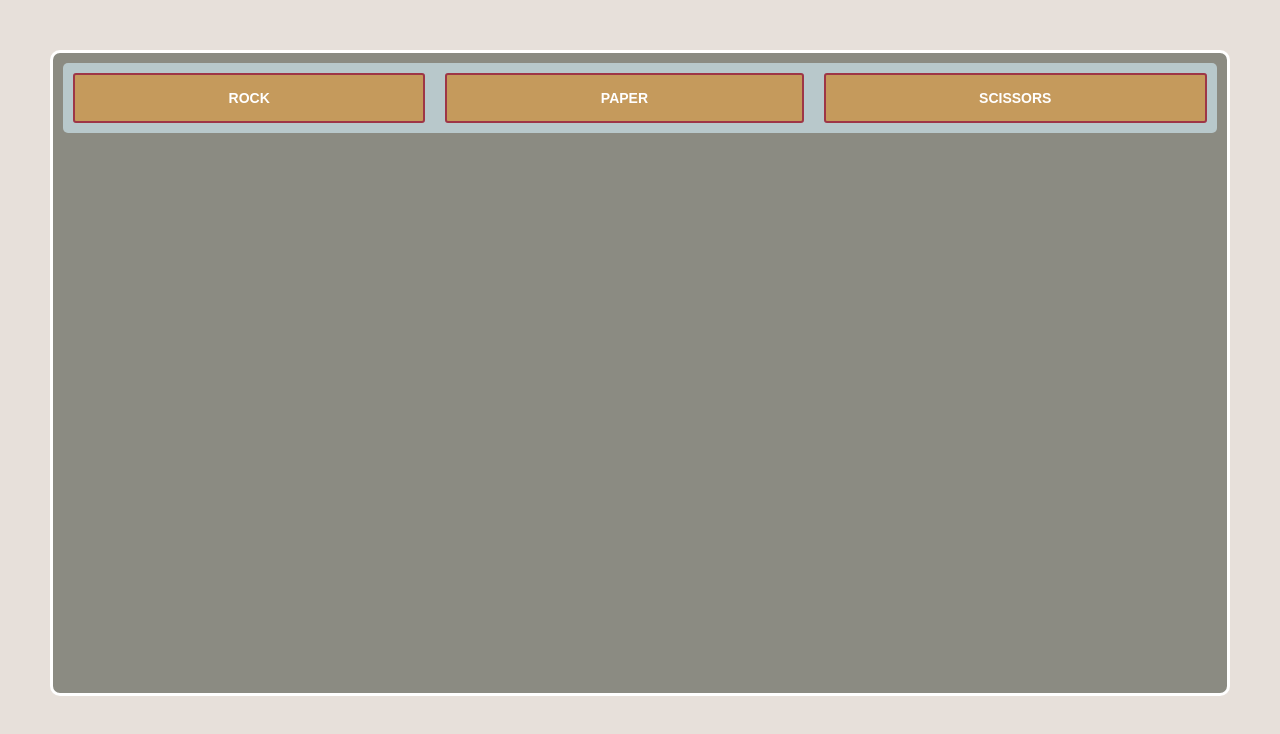
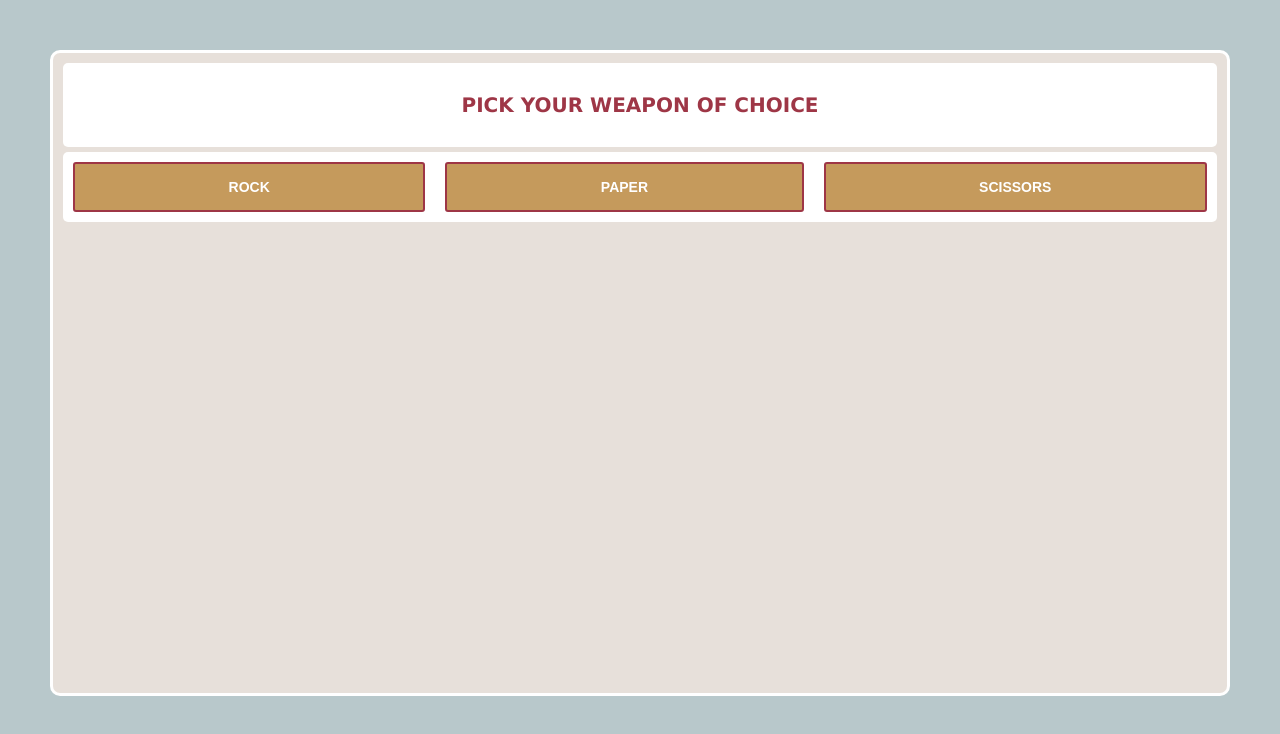
Before and after one commit to ManonLef/RPS-2022, a plain HTML site: page index.html in a window 1280 px wide. Drawn offline with Linux system fonts and the light colour scheme.

Commit message:
add header "topSection" for starting message

```diff
--- a/index.html
+++ b/index.html
@@ -11,7 +11,9 @@
 <body>
     <!--modal-->
     <div class="modal">
-
+    <!--Top message-->
+        <div id="topSection">
+        </div>
     <!--buttons-->
         <div id="buttons">
             <button id="rock">ROCK</button>
@@ -20,9 +22,8 @@
         </div>
 
     <!--Results-->
-    <div id="result">
-
-    </div>
+        <div id="result">
+        </div>
     </div>
 
 </body>
--- a/script.js
+++ b/script.js
@@ -1,5 +1,8 @@
 let computerScore = 0;
 let playerScore = 0;
+
+const topSection = document.querySelector('#topSection')
+topSection.textContent = "PICK YOUR WEAPON OF CHOICE";
 
 const result = document.querySelector('#result');
 
--- a/style.css
+++ b/style.css
@@ -1,5 +1,5 @@
 body {
-    background-color: #e7e0da;
+    background-color: #b8c8cb;
     font-family: Verdana, Geneva, Tahoma, sans-serif;
     margin: 0px;
     padding: 0px;
@@ -7,30 +7,41 @@ body {
 }
 
 .modal {
-    background-color: #8b8b82;
+    background-color: #e7e0da;
     height: 80vh;
     margin: 50px;
     border-radius: 10px;
     border: solid 3px white;
-
     display: flex;
     flex-direction: column;
 }
+
+#topSection {
+    background-color: #FFFFFF;
+    margin: 10px 10px 0px 10px;
+    padding: 30px 10px;
+    border-radius: 5px;
+    color: #9e3646;
+    font-size: 20px;
+    font-weight: 900;
+    display: flex;
+    justify-content: center;
+}
+
 #buttons {
     display: flex;
     justify-items: center;
-    background-color: #b8c8cb;
-    margin: 10px;
+    background-color: white;
+    margin: 5px 10px;
     border-radius: 5px;
 }
 
 button {
   background-color: #c59a5c;
   border-radius: 3px;
-  border: solid 2px #9e3646;;
+  border: solid 2px #9e3646;
   color: #FFFFFF;
   font-size: 14px;
-  font-weight: 500;
   font-weight: 900;
   margin: 10px;
   padding: 15px 16px;
```
